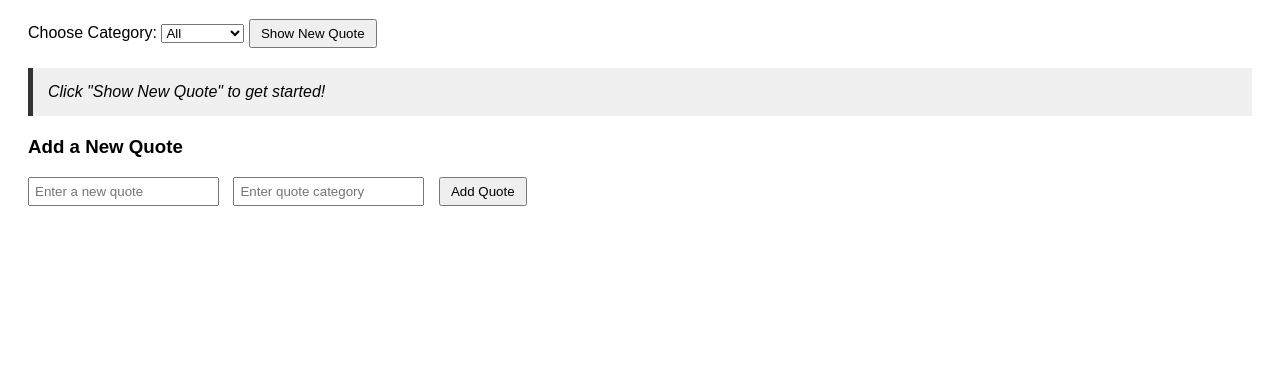
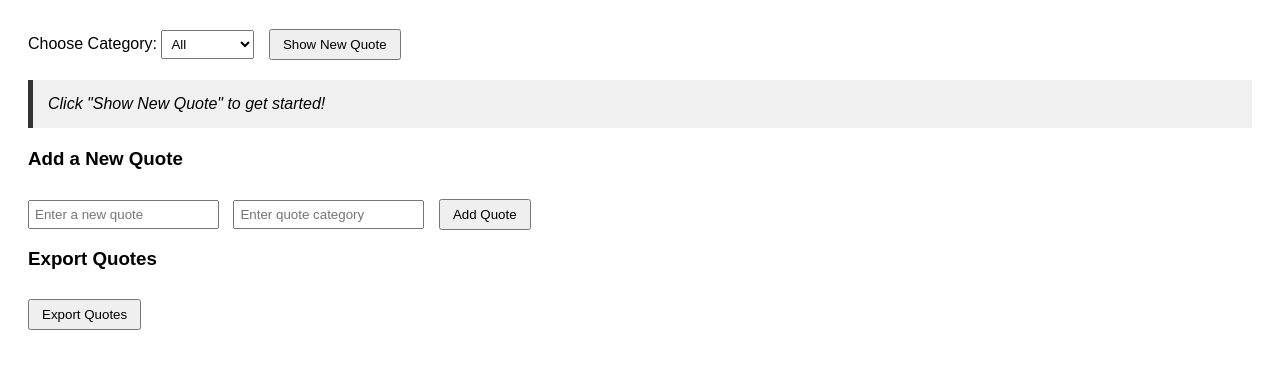
Before and after one commit to bryanmwangindungu/alx_fe_javascript, a plain HTML site: page dom-manipulation/index.html in a window 1280 px wide. Shown: the part 89-458 px from the top of the page. Drawn offline with Linux system fonts and the light colour scheme.

Commit message:
2nd commit

```diff
--- a/dom-manipulation/index.html
+++ b/dom-manipulation/index.html
@@ -16,18 +16,21 @@
       border-left: 5px solid #333;
       font-style: italic;
     }
-    input {
+    input, select {
       margin-right: 10px;
       padding: 5px;
     }
     button {
-      padding: 5px 10px;
+      padding: 6px 12px;
+      margin-top: 10px;
+      cursor: pointer;
     }
   </style>
 </head>
 <body>
   <h1>Dynamic Quote Generator</h1>
 
+  <!-- Category Filter & New Quote -->
   <div>
     <label for="categorySelect">Choose Category:</label>
     <select id="categorySelect">
@@ -36,8 +39,10 @@
     <button id="newQuote">Show New Quote</button>
   </div>
 
+  <!-- Display Area -->
   <div id="quoteDisplay">Click "Show New Quote" to get started!</div>
 
+  <!-- Add Quote Form -->
   <h3>Add a New Quote</h3>
   <div>
     <input id="newQuoteText" type="text" placeholder="Enter a new quote" />
@@ -45,6 +50,12 @@
     <button id="addQuoteBtn">Add Quote</button>
   </div>
 
+  <!-- ✅ Export Quotes Button -->
+  <h3>Export Quotes</h3>
+  <div>
+    <button id="exportQuotesBtn">Export Quotes</button>
+  </div>
+
   <script src="script.js"></script>
 </body>
 </html>
```
